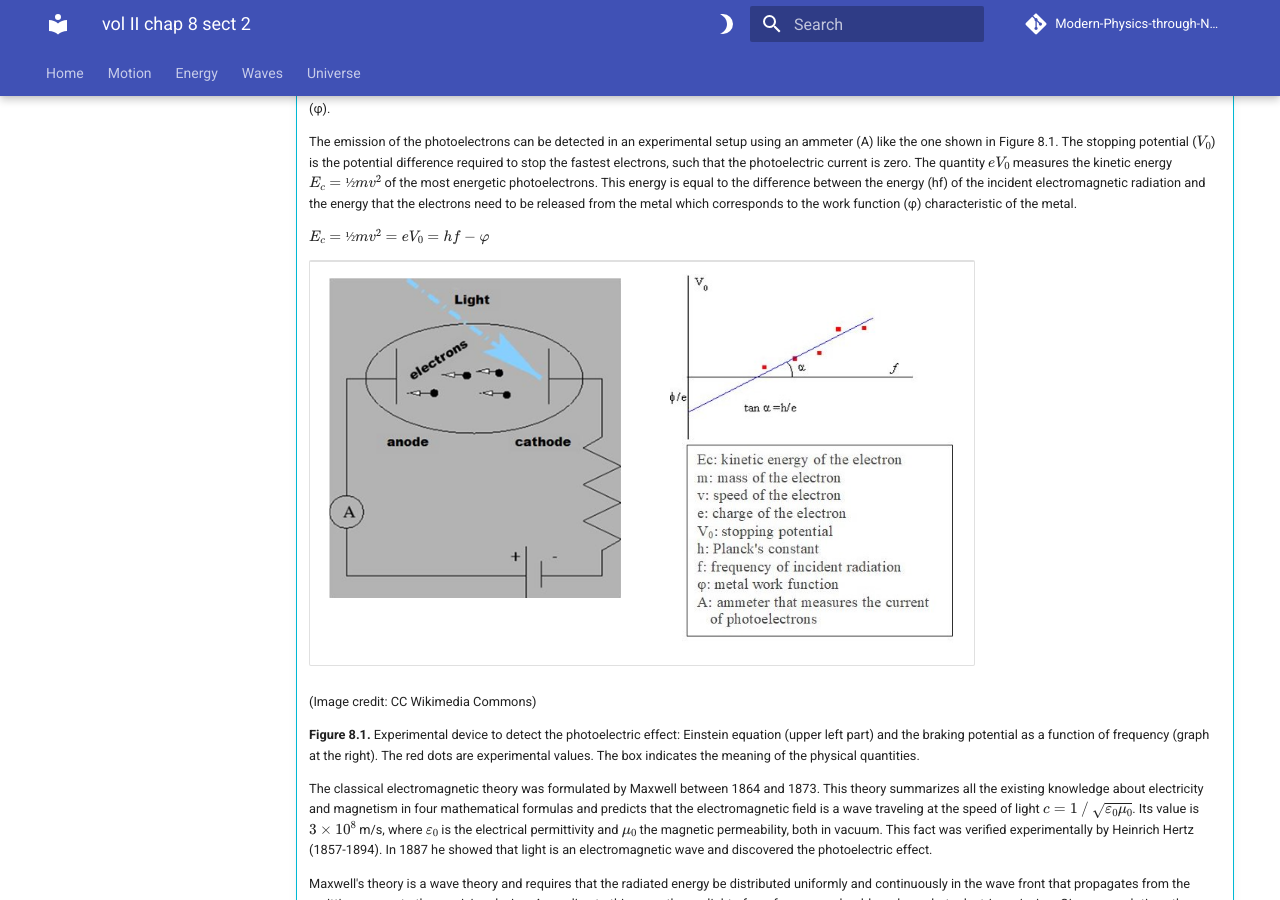
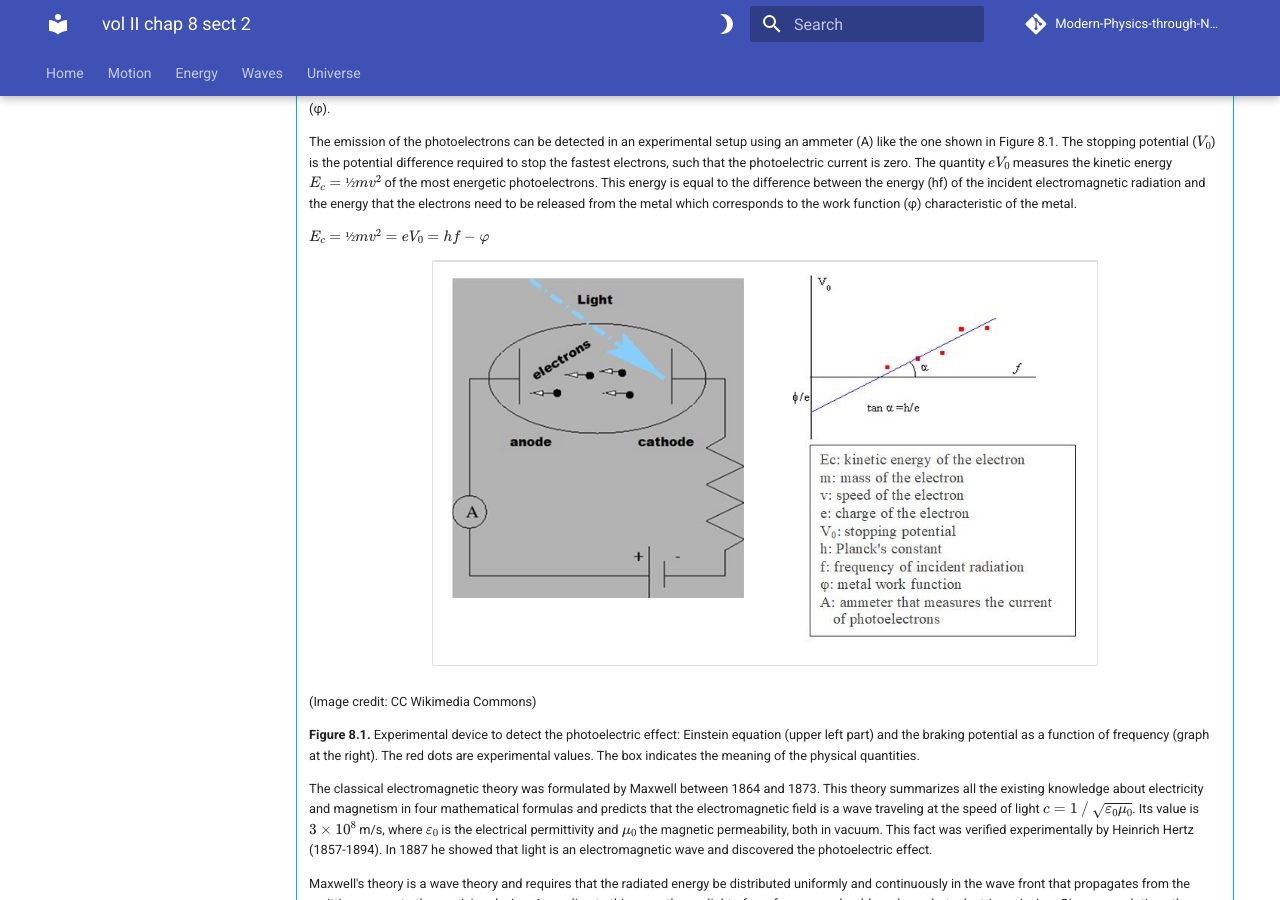
Before and after one commit to modphysnobel/modphysnobel.github.io, an MkDocs documentation site: the page built from docs/vol-II/vol-II-chap-8-sect-2.md, in a window 1280 px wide and 900 px high, scrolled down 1088 px. Built offline with MkDocs 1.6.1 and Material for MkDocs 9.7.7, drawn with Linux system fonts in a browser that asks for light colours; some web fonts are replaced; comment, search, counter and statistics services are not loaded.

Commit message:
Update vol-II-chap-8-sect-2.md

```diff
--- a/docs/vol-II/vol-II-chap-8-sect-2.md
+++ b/docs/vol-II/vol-II-chap-8-sect-2.md
@@ -34,7 +34,7 @@ Despite the existence of the first law of Thermodynamics establishing the conser
 
 	$E_c = ½mv^2=eV_0=hf-φ$
 
-	<p align="center">
+	<div style="text-align:center;">
 	<table cellspacing="0" cellpadding="0">
 	<tbody>
 	<tr>
@@ -47,7 +47,7 @@ Despite the existence of the first law of Thermodynamics establishing the conser
 	</tr>
 	</tbody>
 	</table>
-	</p>
+	</div>
 
 	(Image credit: CC Wikimedia Commons)
 
```
